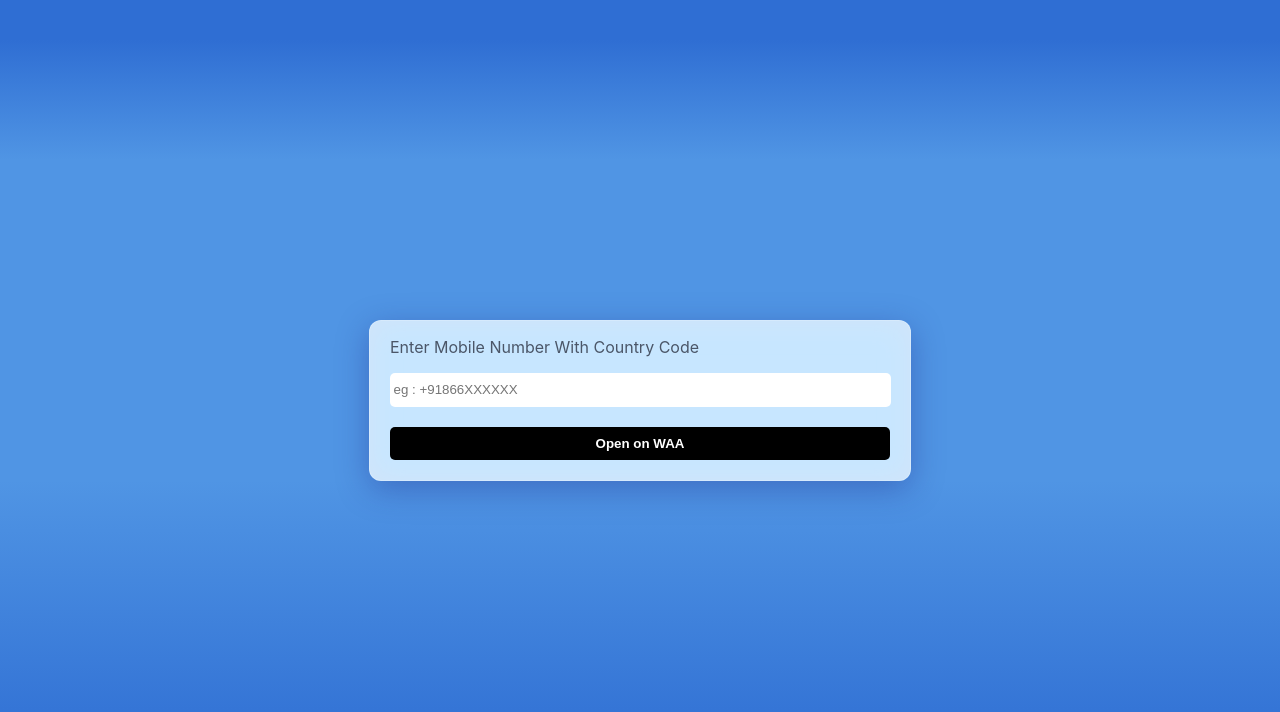
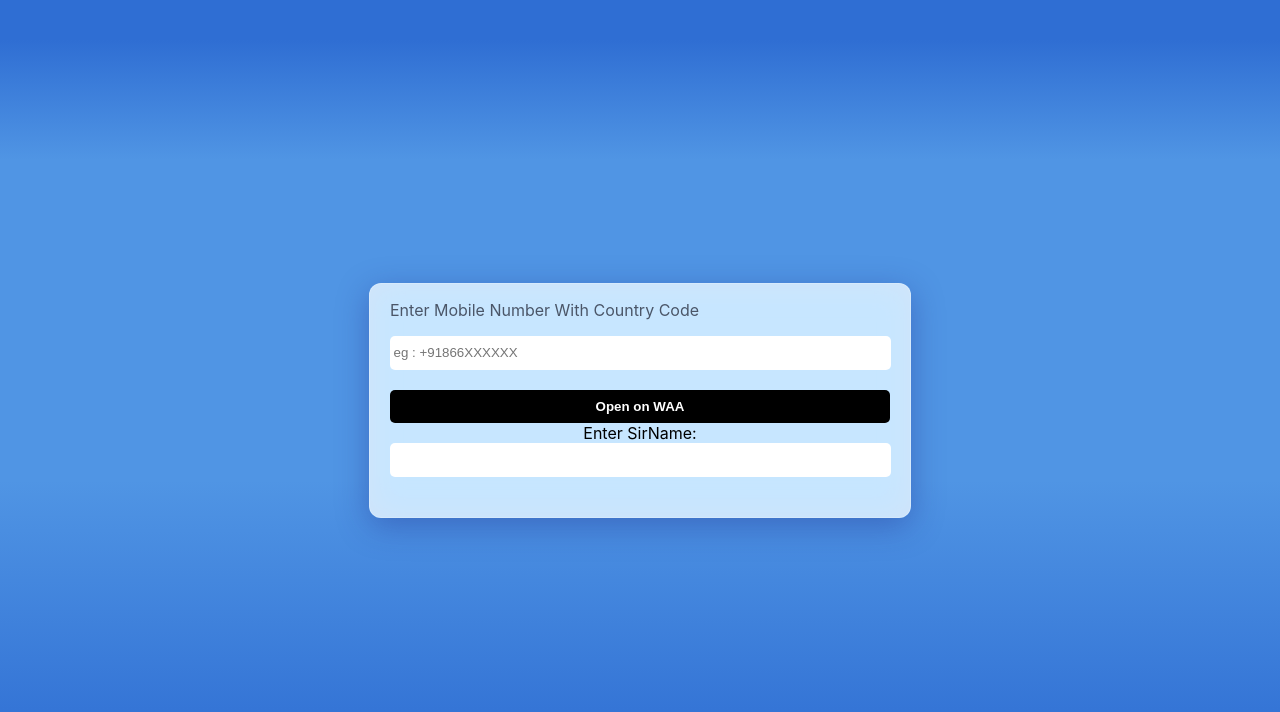
Before and after one commit to Sohail-khan786/no-save-whatsapp, a React (Create React App) app: page / in a window 1280 px wide. Shown: the top 712 px of the page. Built offline with nearby package versions, Linux system fonts and the light colour scheme.

Commit message:
Sirname field added

```diff
--- a/src/App.js
+++ b/src/App.js
@@ -20,6 +20,7 @@
           onChange={(e) => { setPhoneNumber(e.target.value) }}
         />
         <button onClick={() => { openNumberOnWhatsapp(phoneNumber) }}>Open on WAA</button>
+        Enter SirName: <input />
       </div>
     </div>
   );
```
